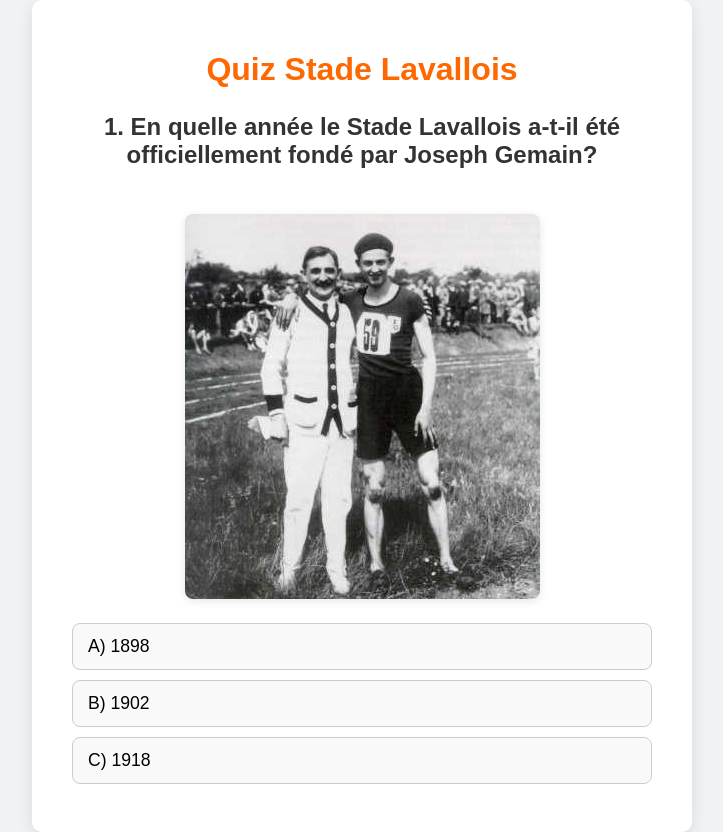
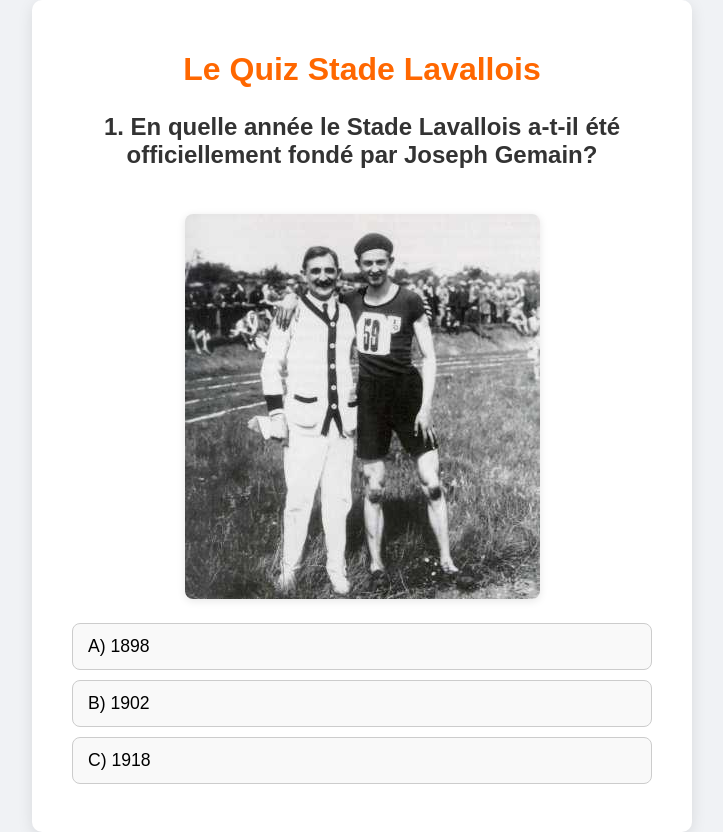
Before and after one commit to gregocacao/anniversaire_Mr_Cousin, a plain HTML site: page index.html in a window 1280 px wide. Shown: the whole page, without its empty margins (278-1001 px from the left). Drawn offline with Linux system fonts and the light colour scheme.

Commit message:
index.html

```diff
--- a/index.html
+++ b/index.html
@@ -8,7 +8,7 @@
 </head>
 <body>
     <div class="quiz-container">
-        <h1 id="quiz-title">Quiz Stade Lavallois</h1>
+        <h1 id="quiz-title">Le Quiz Stade Lavallois</h1>
         <div id="quiz-page-container">
             <!-- Les pages de questions seront injectées ici par JavaScript -->
         </div>
```
